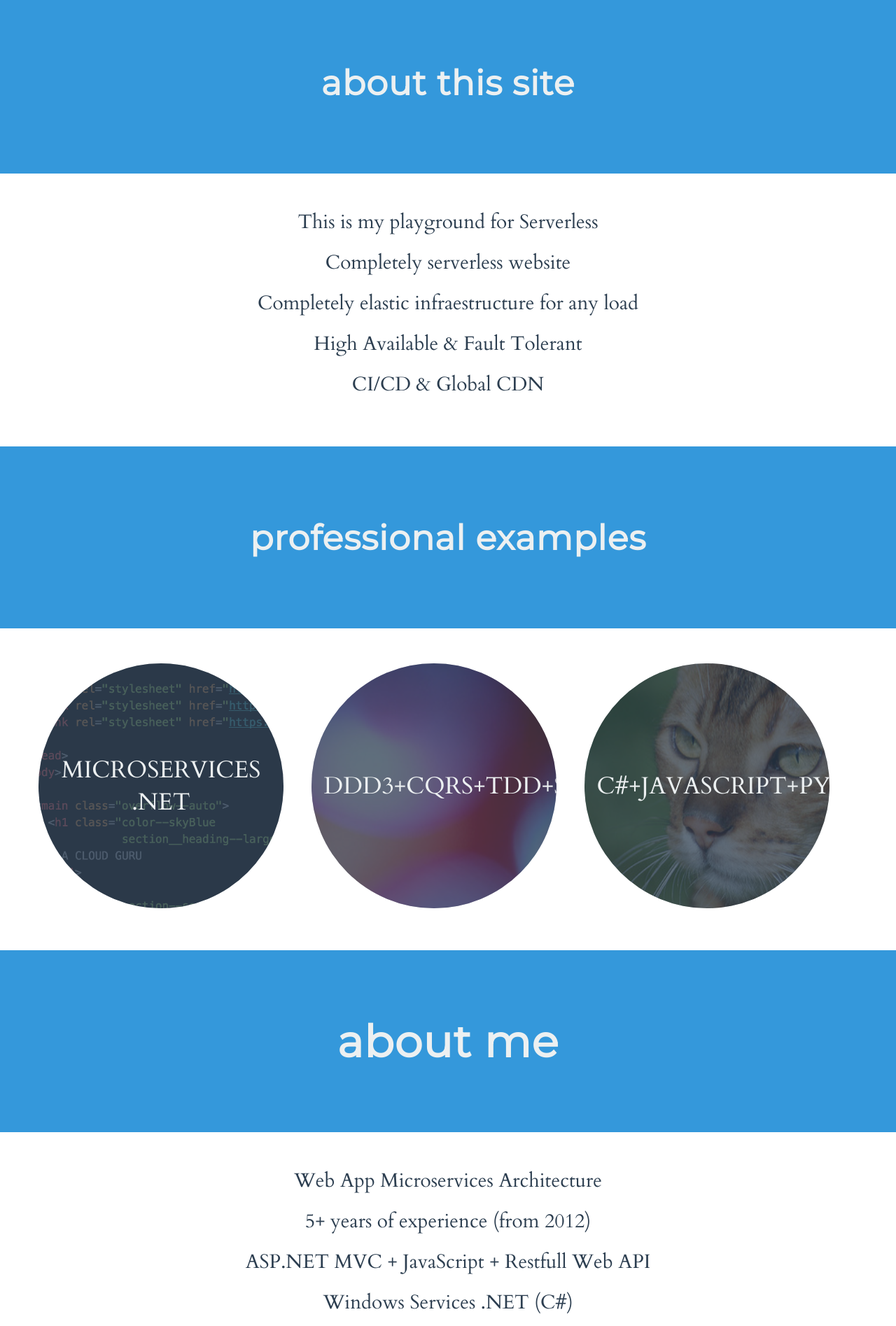
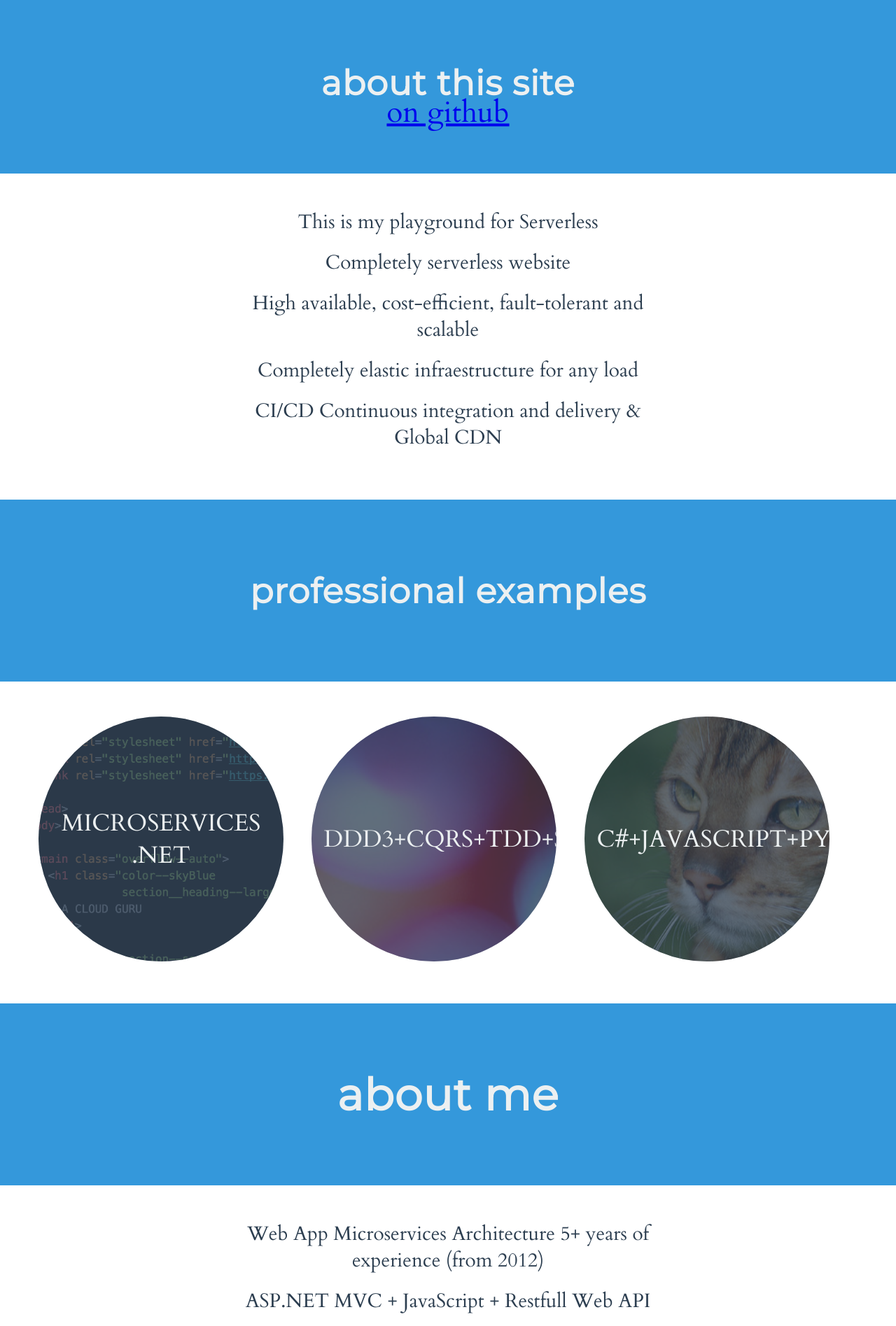
Before and after one commit to maxaldunate/max-aldunate-pro, a React app: page / in a window 1280 px wide. Shown: the part 140-2035 px from the top of the page at 70% size. Built offline with nearby package versions, Linux system fonts and the light colour scheme.

Commit message:
little improvements

```diff
--- a/config/about-me.js
+++ b/config/about-me.js
@@ -1,6 +1,5 @@
 const AboutMe = [
-  "Web App Microservices Architecture",
-  "5+ years of experience (from 2012)",
+  "Web App Microservices Architecture 5+ years of experience (from 2012)",
   "ASP.NET MVC + JavaScript + Restfull Web API",
   "Windows Services .NET (C#)",
   "RabbitMQ durable and balanced (300 queues)",
--- a/config/my-socials.js
+++ b/config/my-socials.js
@@ -10,7 +10,7 @@ const MySocials = [
     href: 'https://github.com/maxaldunate',
   },
   {
-    title: 'Resume',
+    title: 'Resume (CV)',
     icon: 'fa fa-file-text',
     href: 'cv-max-aldunate-2018-02.pdf',
   }
--- a/config/this-site.js
+++ b/config/this-site.js
@@ -1,9 +1,9 @@
 const ThisSite = [
   "This is my playground for Serverless",
   "Completely serverless website",
+  "High available, cost-efficient, fault-tolerant and scalable",
   "Completely elastic infraestructure for any load",
-  "High Available & Fault Tolerant",
-  "CI/CD & Global CDN"
+  "CI/CD  Continuous integration and delivery & Global CDN"
 ];
 
 export default ThisSite;
--- a/index.html
+++ b/index.html
@@ -20,15 +20,21 @@
 
     </main>
 
-
     <section class="background--skyBlue section">
-      <h3 class="color--cloud margin--none section__text--centered">
-        about this site
-      </h3>
+      <p>
+        <h3  class="color--cloud margin--none section__text--centered">
+         about this site
+        </h3>
+      </p>
+      <p class="color--darkgrey section__text--centered">
+          <a class="section__description" href="https://github.com/escamarla/max-aldunate-pro">on github</a>
+      </p>
     </section>
 
     <section class="section section--alignCentered section--description">
+
        <div id="this-site"></div>
+
     </section>
 
     <section class="background--skyBlue section">
@@ -46,7 +52,9 @@
     </section>
 
     <section class="section section--alignCentered section--description">
+
        <div id="about-section"></div>
+
     </section>
 
     <script type="text/javascript" src="dist/bundle.js">
```
Also changed, not shown: readme.md.
